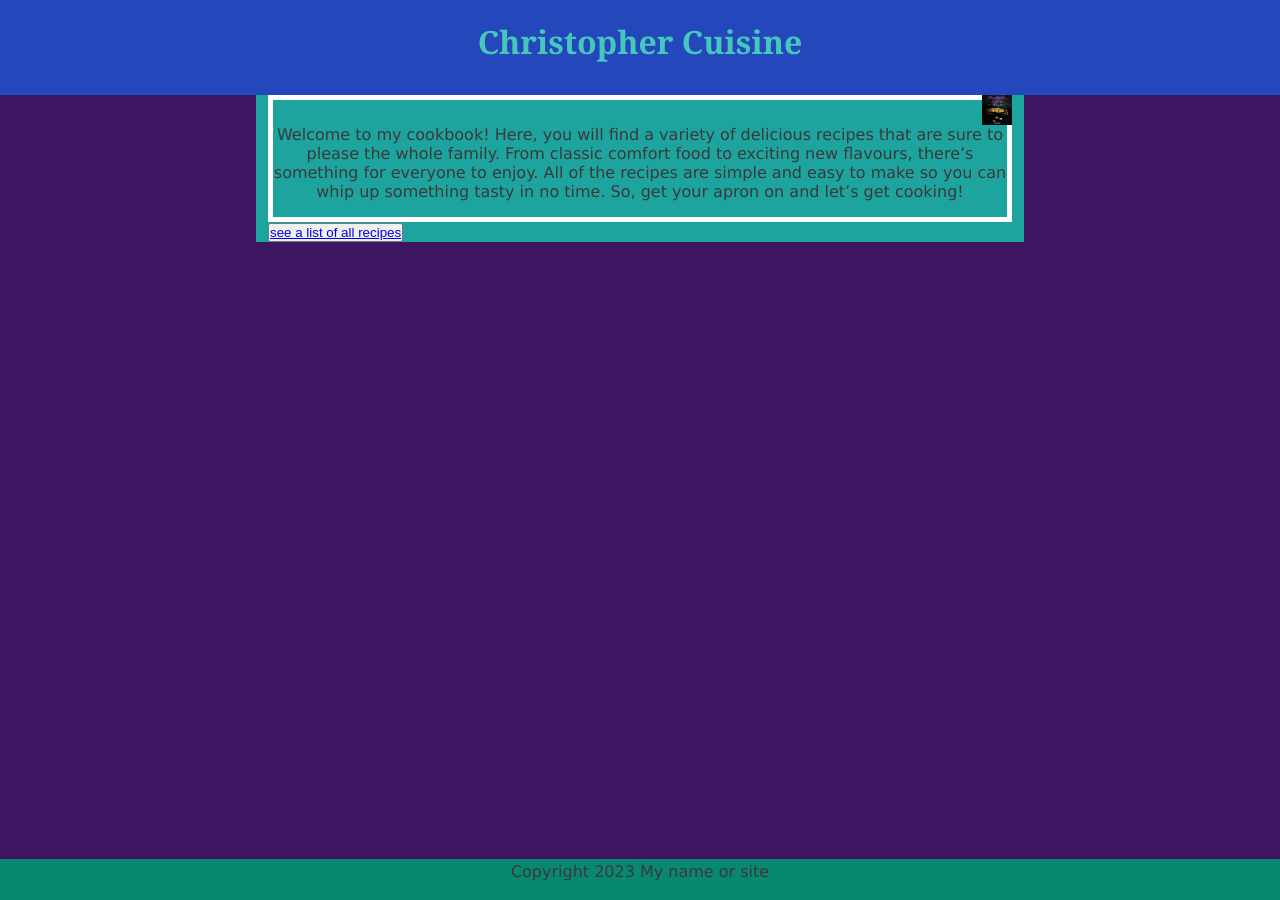
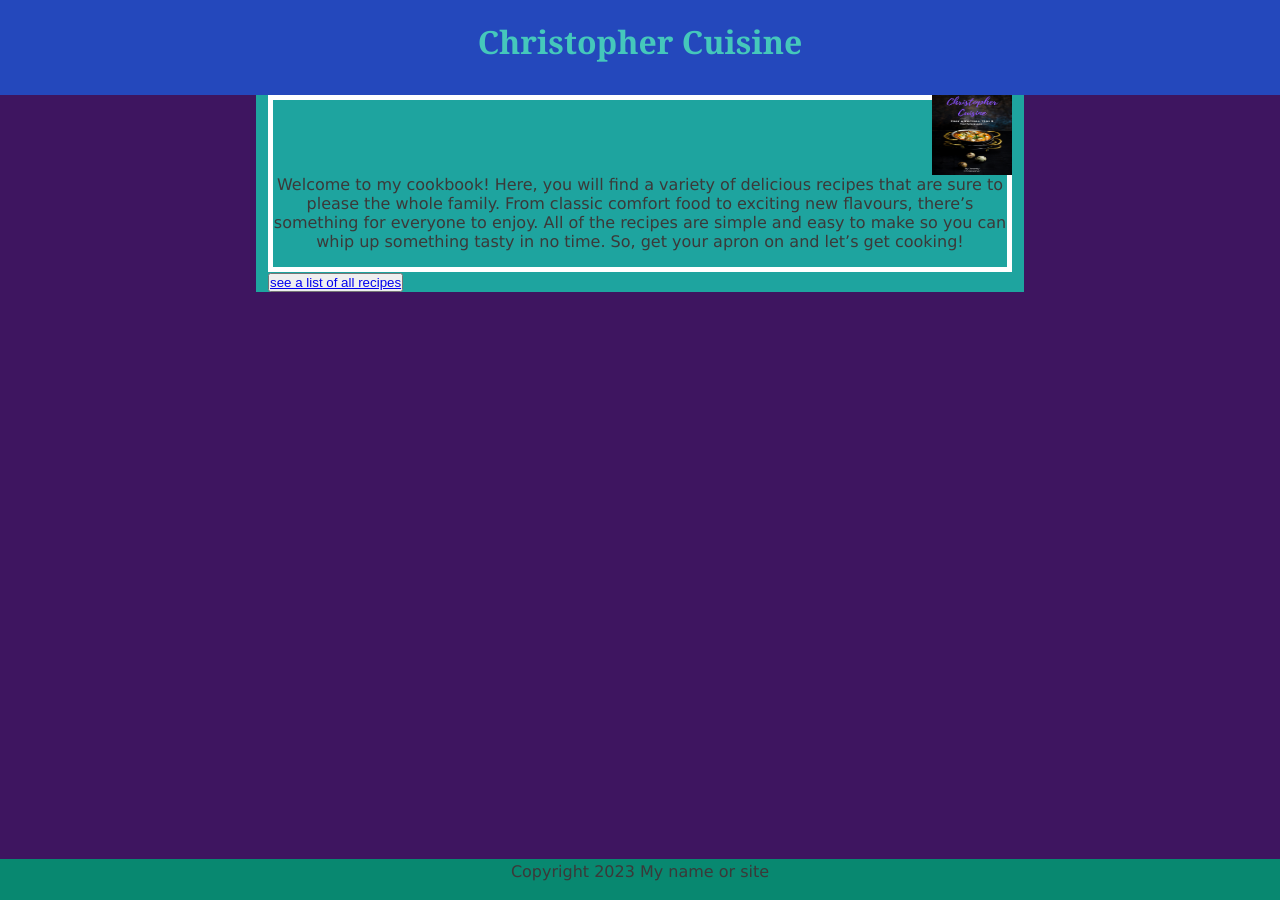
Before and after one commit to JEREMY-0/JCuisine, a Jekyll site: the page built from home/index.md, in a window 1280 px wide. Built offline with Jekyll 4.4.1, drawn with Linux system fonts in a browser that asks for light colours.

Commit message:
Update recipes.css

```diff
--- a/styles/recipes.css
+++ b/styles/recipes.css
@@ -203,6 +203,6 @@ float:right;
 
 .cover {
  display: inline-block;
-  width: 30px;
-  height: 30px;
+  width: 80px;
+  height: 80px;
  margin-left: 3px; }
```
